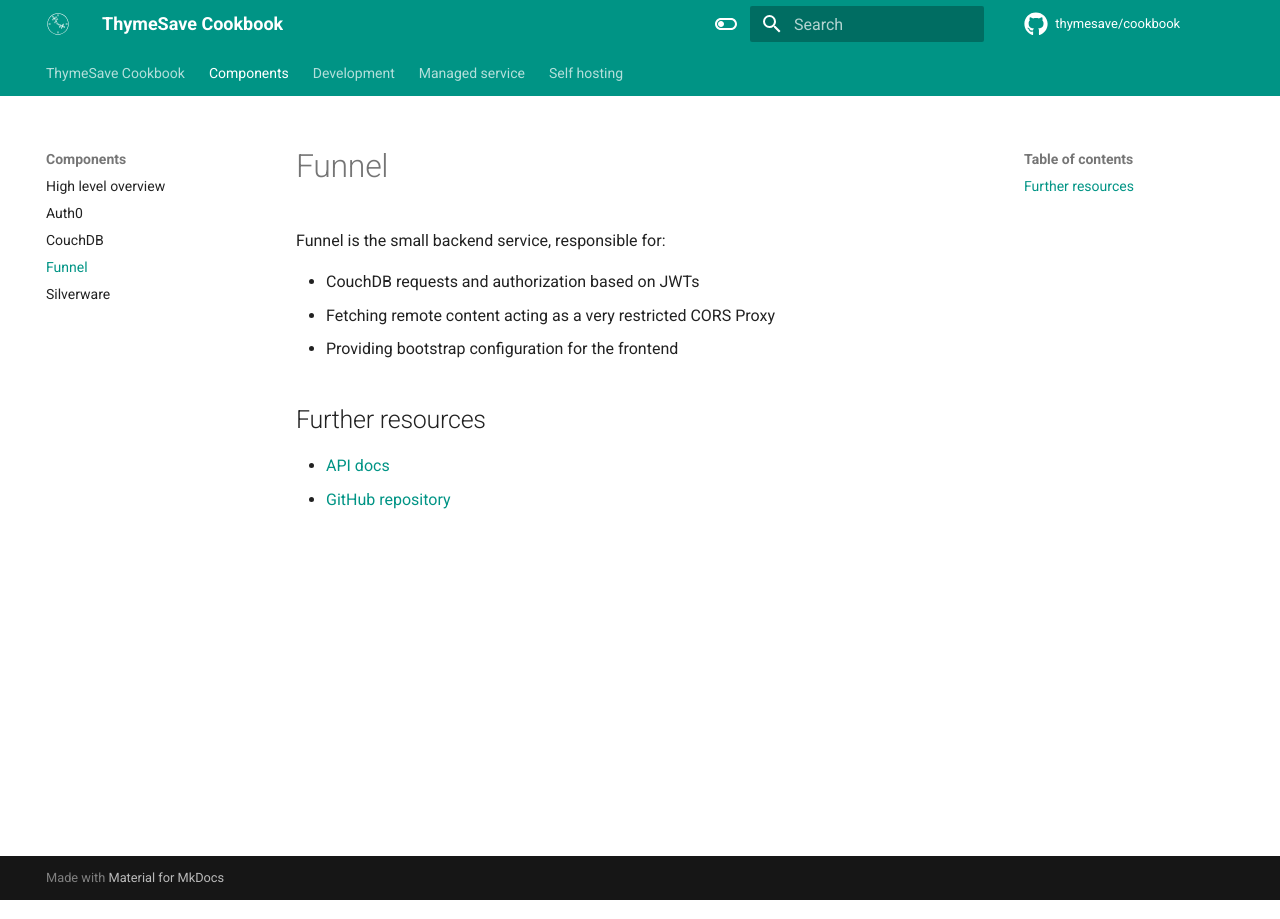
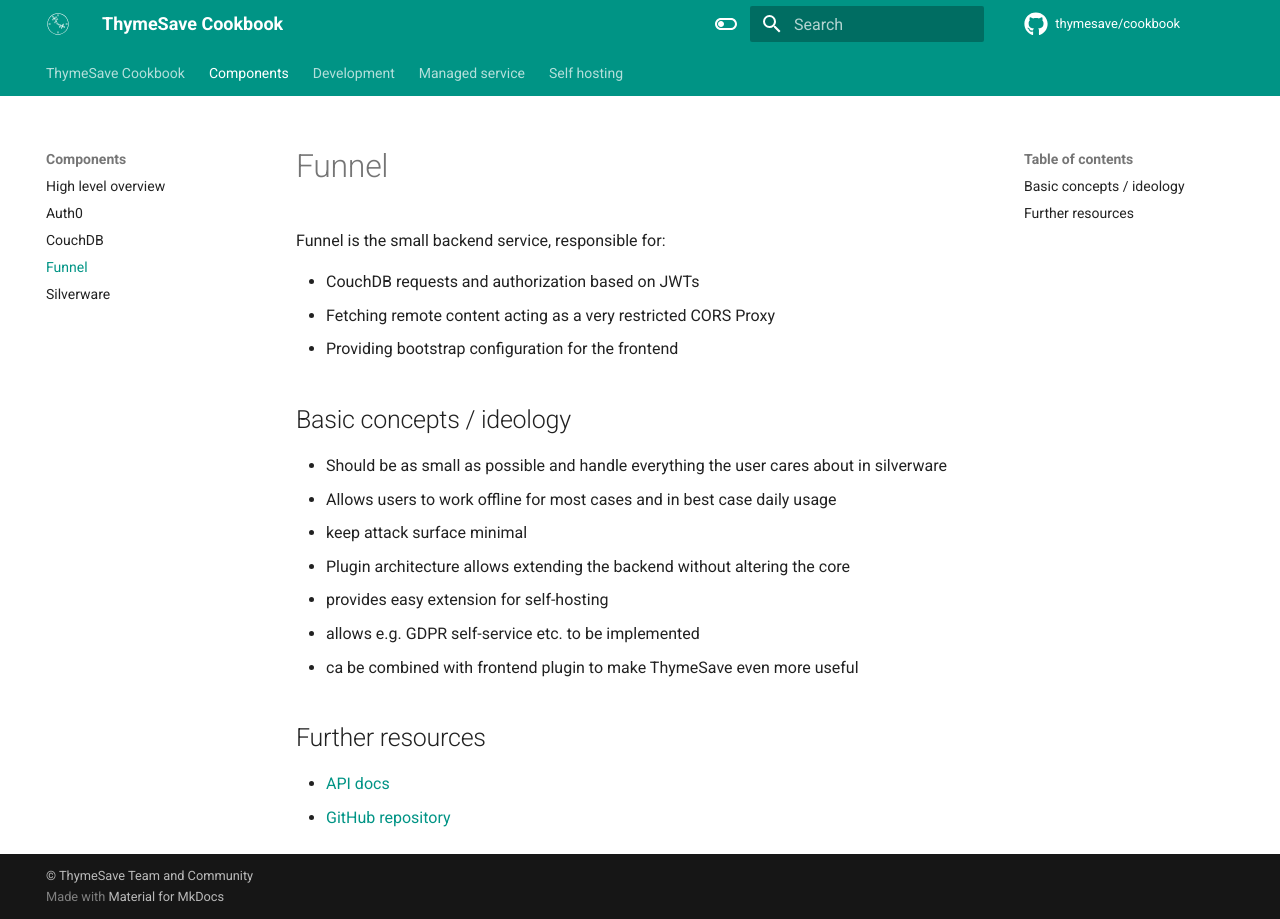
Before and after one commit to ThymeSave/cookbook, an MkDocs documentation site: the page built from docs/components/funnel.md, in a window 1280 px wide. Built offline with MkDocs 1.6.1 and Material for MkDocs 9.7.7, drawn with Linux system fonts in a browser that asks for light colours; comment, search, counter and statistics services are not loaded.

```diff
--- a/docs/components/funnel.md
+++ b/docs/components/funnel.md
@@ -6,6 +6,16 @@ Funnel is the small backend service, responsible for:
 - Fetching remote content acting as a very restricted CORS Proxy
 - Providing bootstrap configuration for the frontend
 
+## Basic concepts / ideology
+
+- Should be as small as possible and handle everything the user cares about in silverware
+  - Allows users to work offline for most cases and in best case daily usage
+  - keep attack surface minimal
+- Plugin architecture allows extending the backend without altering the core
+  - provides easy extension for self-hosting
+  - allows e.g. GDPR self-service etc. to be implemented
+  - ca be combined with frontend plugin to make ThymeSave even more useful
+
 ## Further resources
 
 - [API docs](https://funnel.docs.thymesave.app/)
--- a/mkdocs.yml
+++ b/mkdocs.yml
@@ -1,4 +1,9 @@
 site_name: ThymeSave Cookbook
+site_description: Documentation around ThymeSave
+site_author: ThymeSave Team and Community
+copyright: '&copy; ThymeSave Team and Community'
+use_directory_urls: false
+
 docs_dir: docs
 
 repo_url: https://github.com/thymesave/cookbook
```
Also changed, not shown: docs/components/couchdb.md (+9 -0 lines), docs/components/silverware.md (+4 -1 lines), docs/development/funnel/extend/plugins.md (added, +3 -0 lines), docs/development/funnel/index.md (added, +10 -0 lines).
